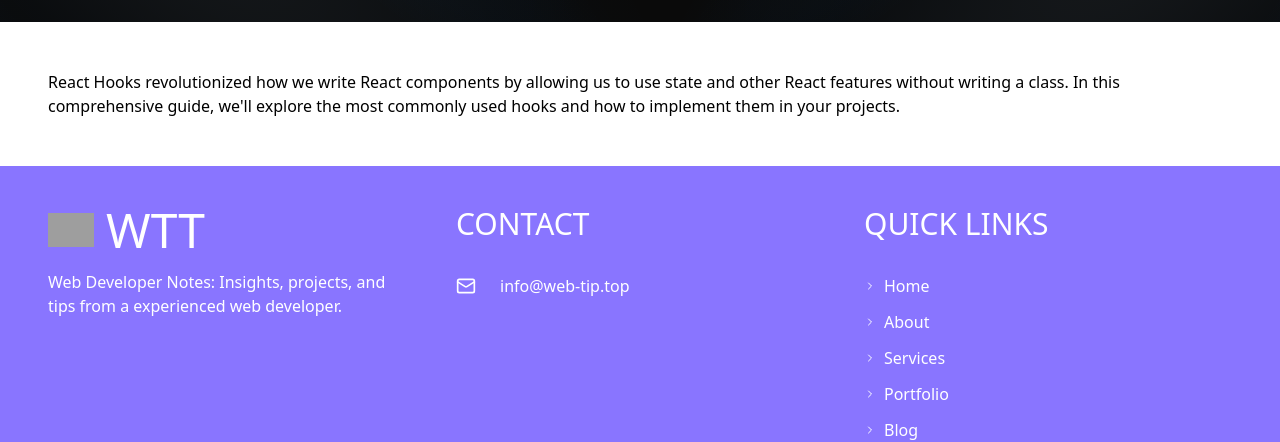
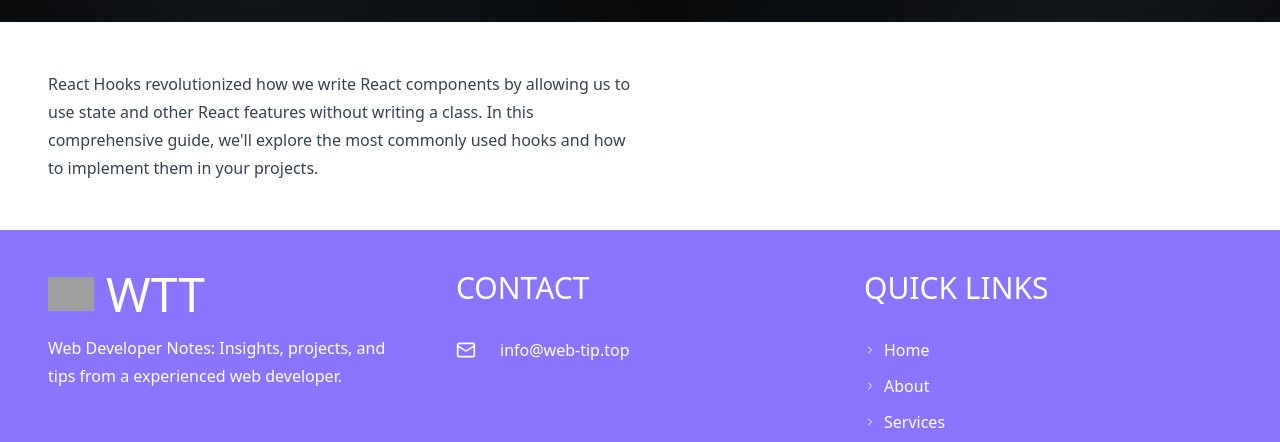
Before and after one commit to Boarworm/web-tip-frontend, a Next.js app: page /blog/api-design-principles-restful-services in a window 1280 px wide. Shown: the part 278-720 px from the top of the page. Built offline with nearby package versions, Linux system fonts and the light colour scheme; grey boxes are pictures that could not be loaded.

Commit message:
Installed Tailwind typography plugin

```diff
--- a/app/globals.css
+++ b/app/globals.css
@@ -1,4 +1,5 @@
 @import "tailwindcss";
+@plugin "@tailwindcss/typography";
 @import "tw-animate-css";
 
 @custom-variant dark (&:is(.dark *));
@@ -71,3 +72,7 @@
   --brand-base-800: oklch(0.85 0 0);
   --brand-base-950: oklch(0.95 0 0);
 }
+
+.prose a {
+  @apply text-brand-primary-500 no-underline hover:underline hover:text-brand-primary-700;
+}
--- a/package.json
+++ b/package.json
@@ -24,6 +24,7 @@
   "devDependencies": {
     "@eslint/eslintrc": "^3",
     "@tailwindcss/postcss": "^4.1.10",
+    "@tailwindcss/typography": "^0.5.16",
     "@types/node": "^20",
     "@types/react": "^19",
     "@types/react-dom": "^19",
```
Also changed, not shown: 1 other file (tests, documents, lock files or other folders).
